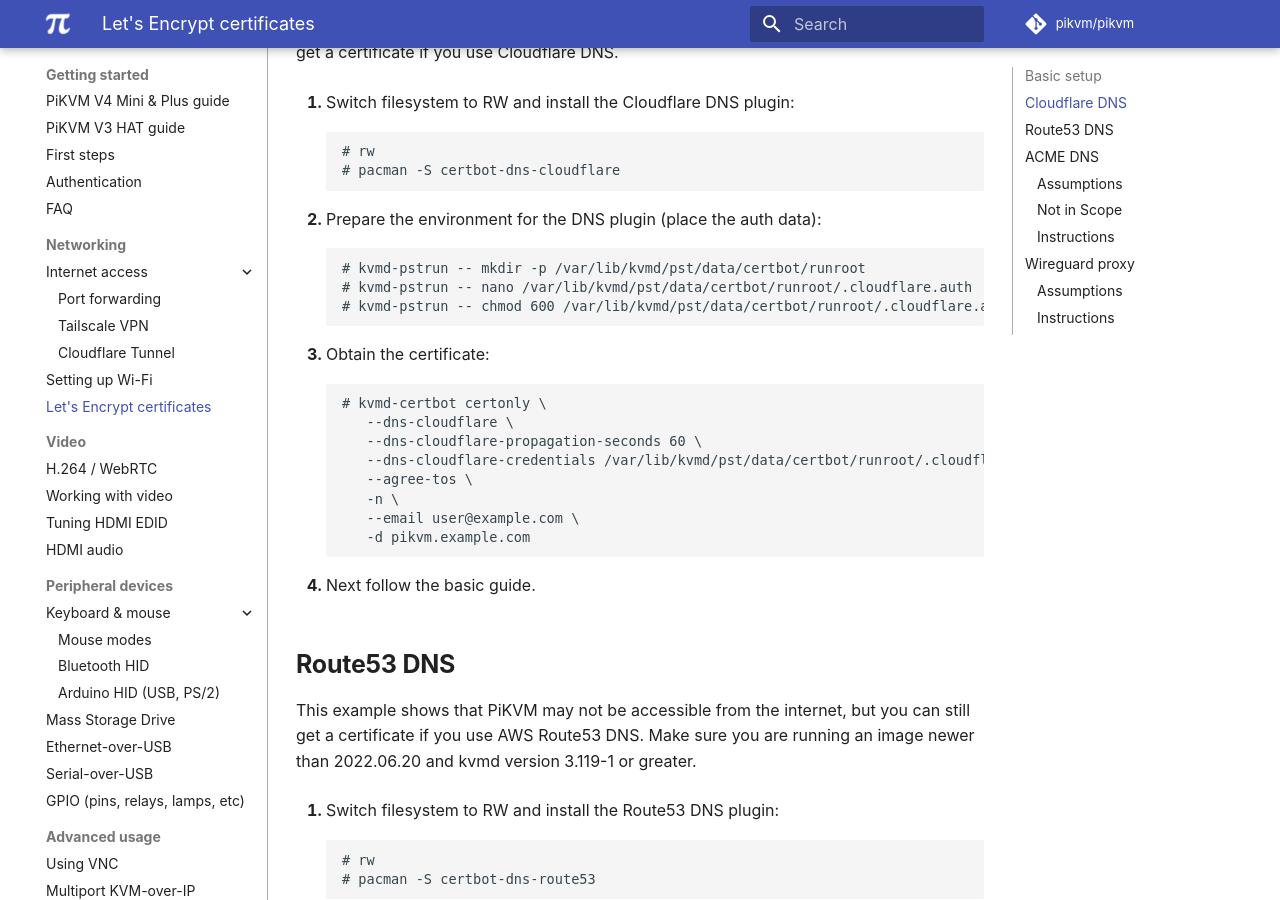
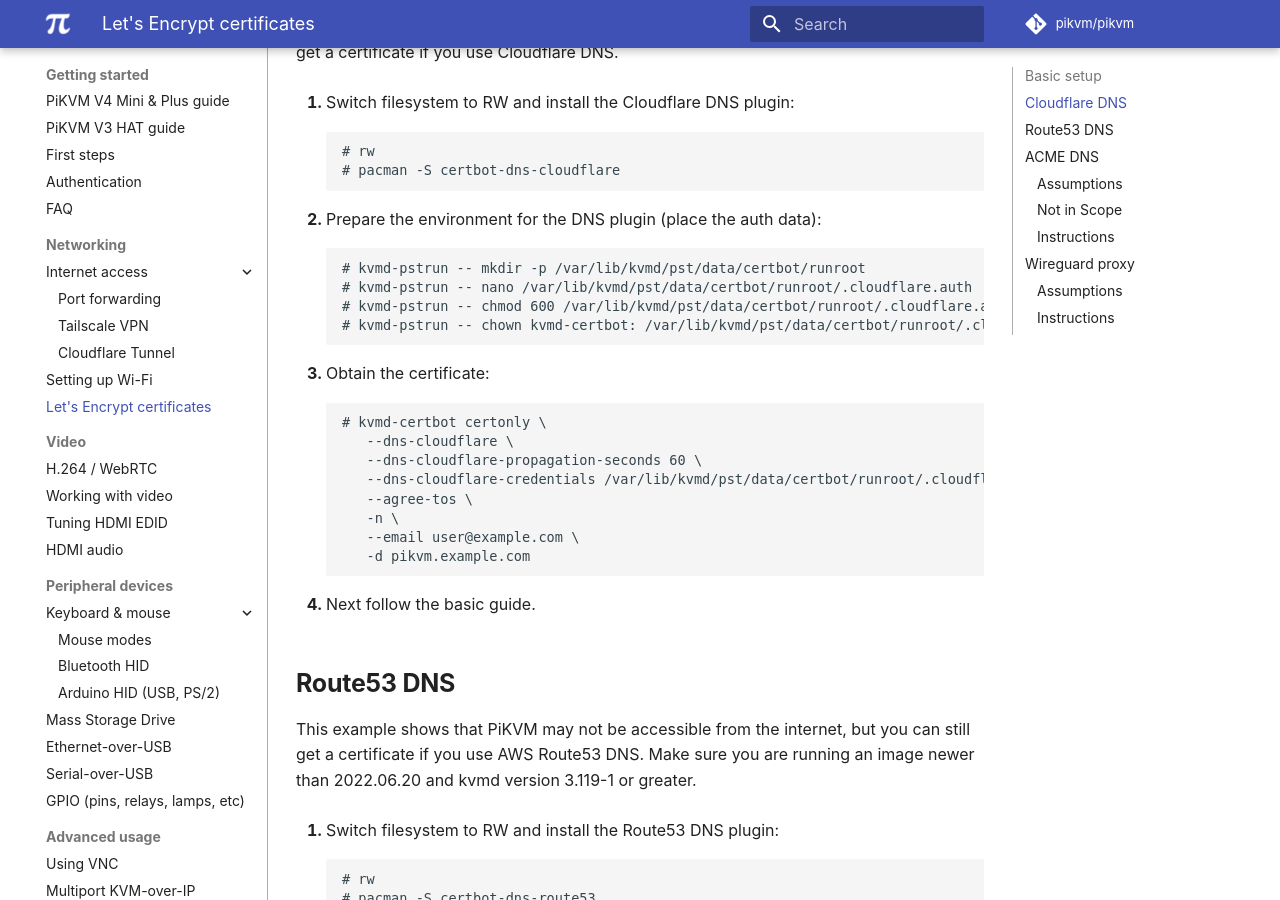
Before and after one commit to pikvm/pikvm, an MkDocs documentation site: the page built from docs/letsencrypt.md, in a window 1280 px wide and 900 px high, scrolled down 1439 px. Built offline with MkDocs 1.6.1 and Material for MkDocs 9.7.7, drawn with Linux system fonts in a browser that asks for light colours; some web fonts are replaced; comment, search, counter and statistics services are not loaded; some of the changed text lies outside the part shown.

Commit message:
Ensure credential files are owned by kvmd-certbot (#1036)
The current instructions will lead to the file being owned by root with
rw permissions only granted to the owner. However, the kvmd-certbot
script around certbot will invoke certbot as the user kvmd-certbot.
Therefore the credential files must be owned by kvmd-certbot.

````diff
--- a/docs/letsencrypt.md
+++ b/docs/letsencrypt.md
@@ -69,6 +69,7 @@
       # kvmd-pstrun -- mkdir -p /var/lib/kvmd/pst/data/certbot/runroot
       # kvmd-pstrun -- nano /var/lib/kvmd/pst/data/certbot/runroot/.cloudflare.auth
       # kvmd-pstrun -- chmod 600 /var/lib/kvmd/pst/data/certbot/runroot/.cloudflare.auth
+      # kvmd-pstrun -- chown kvmd-certbot: /var/lib/kvmd/pst/data/certbot/runroot/.cloudflare.auth
       ```
 
 3. Obtain the certificate:
@@ -154,6 +155,7 @@
 
       ```
       # kvmd-pstrun -- chmod 600 /var/lib/kvmd/pst/data/certbot/runroot/.route53.auth
+      # kvmd-pstrun -- chown kvmd-certbot: /var/lib/kvmd/pst/data/certbot/runroot/.route53.auth
       ```
 
 4. Obtain the certificate:
````
